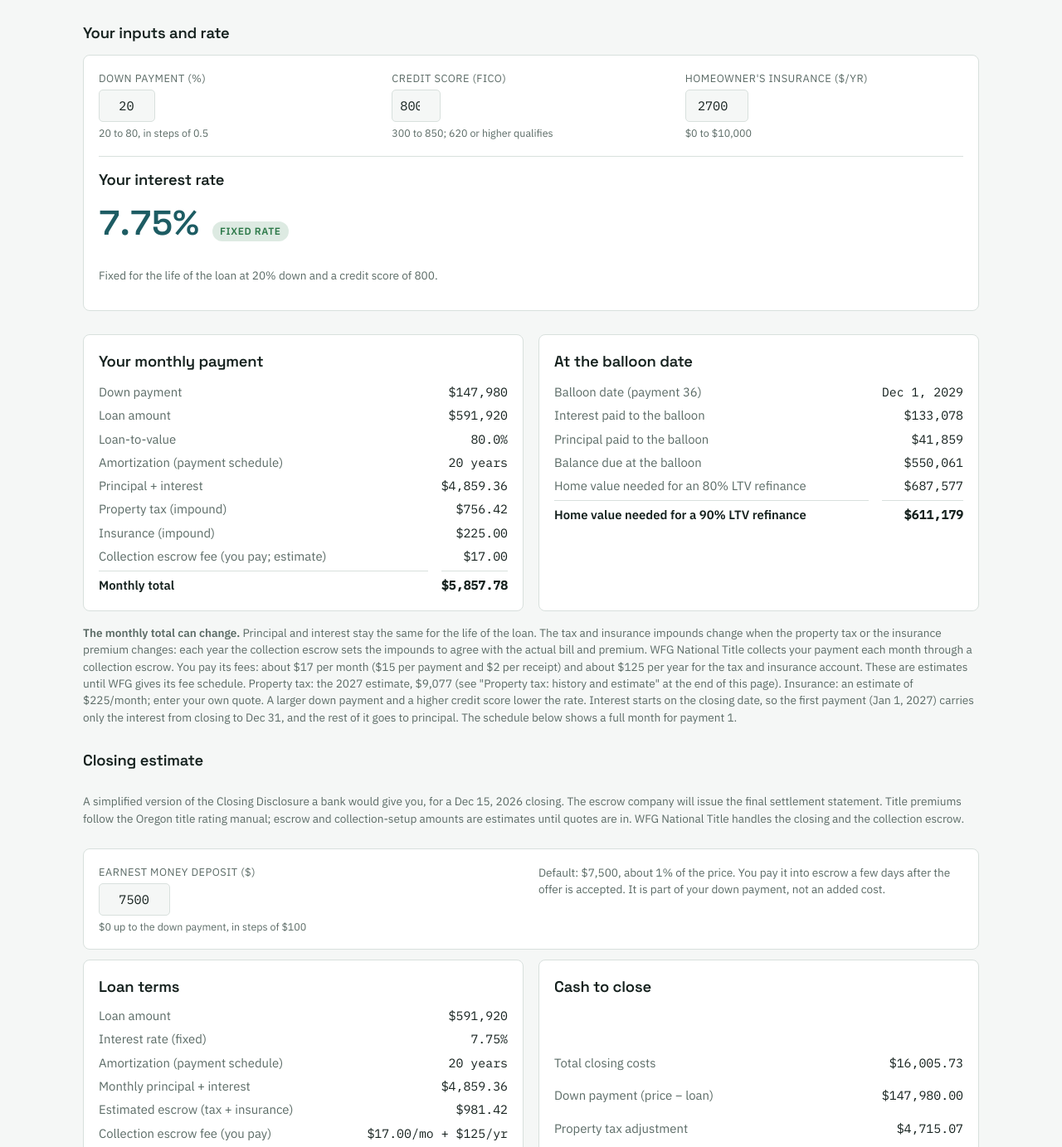
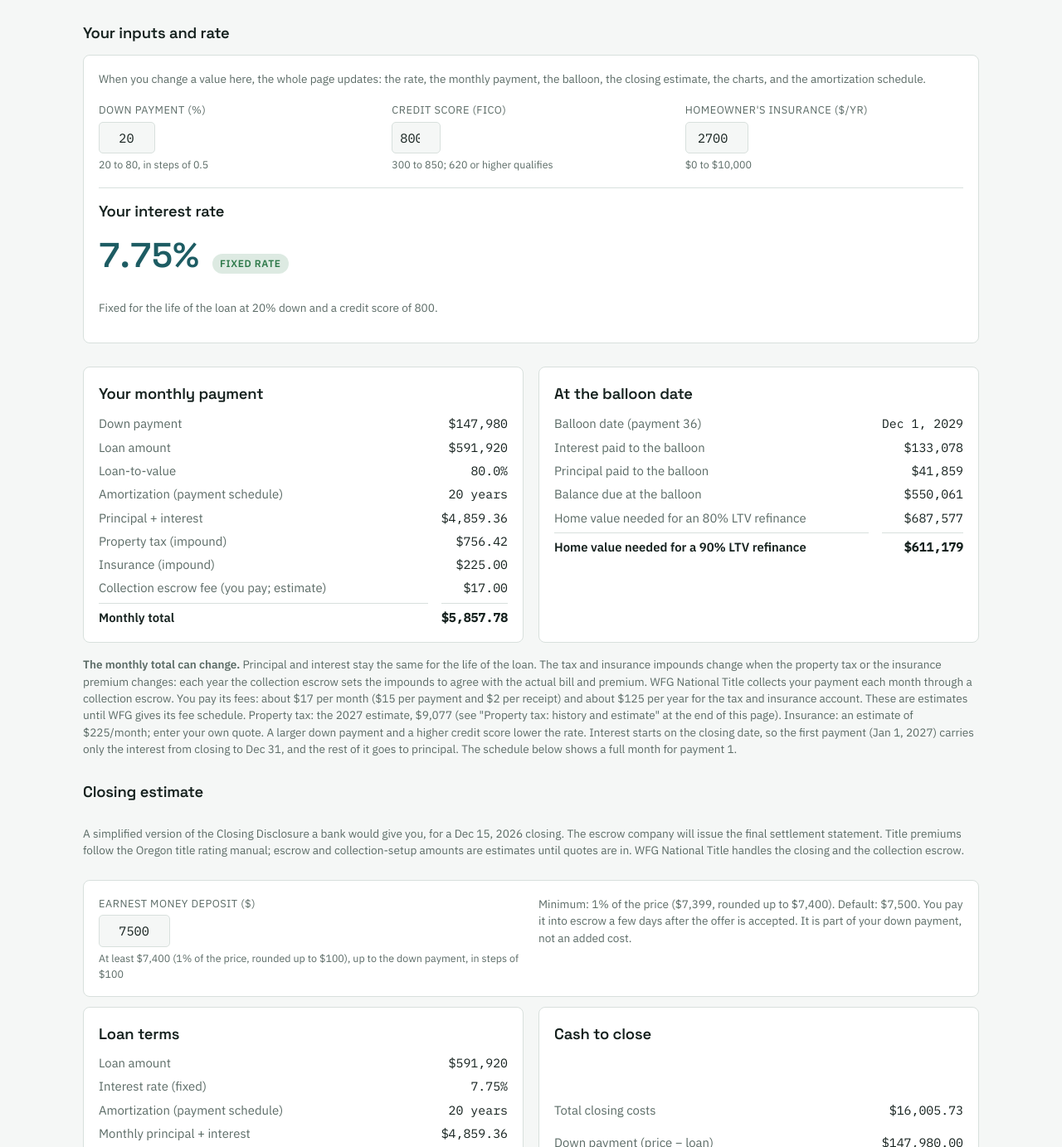
Before and after one commit to ratiofu/homes, a plain HTML site: page 5225-se-18th/index.html in a window 1280 px wide. Shown: the part 377-1760 px from the top of the page at 83% size. Drawn offline with Linux system fonts and the light colour scheme.

Commit message:
fix: require earnest money of at least 1% and note that inputs update the page

```diff
--- a/5225-se-18th/index.html
+++ b/5225-se-18th/index.html
@@ -127,6 +127,7 @@ button:hover{background:var(--accent-soft)}
   <section>
     <h2>Your inputs and rate</h2>
     <div class="panel" style="display:grid;gap:18px">
+      <p class="note" style="margin:0">When you change a value here, the whole page updates: the rate, the monthly payment, the balloon, the closing estimate, the charts, and the amortization schedule.</p>
       <div class="inputs">
         <label for="downPct">Down payment (%)<input id="downPct" type="number" inputmode="decimal" required step="0.5" min="20" max="80" data-unit="%" value="20" style="--w:5" aria-describedby="downPctHint"><span class="hint" id="downPctHint" data-hint="20 to 80, in steps of 0.5">20 to 80, in steps of 0.5</span></label>
         <label for="fico">Credit score (FICO)<input id="fico" type="number" inputmode="decimal" required step="1" min="300" max="850" value="800" style="--w:4" aria-describedby="ficoHint"><span class="hint" id="ficoHint" data-hint="300 to 850; 620 or higher qualifies">300 to 850; 620 or higher qualifies</span></label>
@@ -158,8 +159,8 @@ button:hover{background:var(--accent-soft)}
     <h2>Closing estimate</h2>
     <p class="note">A simplified version of the Closing Disclosure a bank would give you, for a Dec 15, 2026 closing. The escrow company will issue the final settlement statement. Title premiums follow the Oregon title rating manual; escrow and collection-setup amounts are estimates until quotes are in. WFG National Title handles the closing and the collection escrow.</p>
     <div class="panel inputs">
-      <label for="earnest">Earnest money deposit ($)<input id="earnest" type="number" inputmode="decimal" required step="100" min="0" max="147980" data-unit="$" value="7500" style="--w:7" aria-describedby="earnestHint"><span class="hint" id="earnestHint" data-hint="$0 up to the down payment, in steps of $100">$0 up to the down payment, in steps of $100</span></label>
-      <p class="note" style="margin:0">Default: $7,500, about 1% of the price. You pay it into escrow a few days after the offer is accepted. It is part of your down payment, not an added cost.</p>
+      <label for="earnest">Earnest money deposit ($)<input id="earnest" type="number" inputmode="decimal" required step="100" min="7400" max="147980" data-unit="$" value="7500" style="--w:7" aria-describedby="earnestHint"><span class="hint" id="earnestHint" data-hint="At least $7,400 (1% of the price, rounded up to $100), up to the down payment, in steps of $100">At least $7,400 (1% of the price, rounded up to $100), up to the down payment, in steps of $100</span></label>
+      <p class="note" style="margin:0">Minimum: 1% of the price ($7,399, rounded up to $7,400). Default: $7,500. You pay it into escrow a few days after the offer is accepted. It is part of your down payment, not an added cost.</p>
     </div>
     <div class="two">
       <div class="panel" style="display:grid;gap:10px"><h2>Loan terms</h2><dl class="kv" id="cdTerms"></dl></div>
@@ -256,6 +257,7 @@ function fieldMsg(el){
   if(v.valueMissing || v.badInput) return "Enter a number.";
   if(v.rangeUnderflow || v.rangeOverflow){
     if(el.id==="earnest" && v.rangeOverflow) return `The deposit cannot be more than the down payment (${fmtVal(el, el.max)}).`;
+    if(el.id==="earnest" && v.rangeUnderflow) return `The deposit must be at least 1% of the price (${fmtVal(el, el.min)}).`;
     return `Enter a value from ${fmtVal(el, el.min)} to ${fmtVal(el, el.max)}.`;
   }
   if(v.stepMismatch) return el.step==="1" ? "Enter a whole number." : `Use steps of ${fmtVal(el, el.step)}.`;
```
